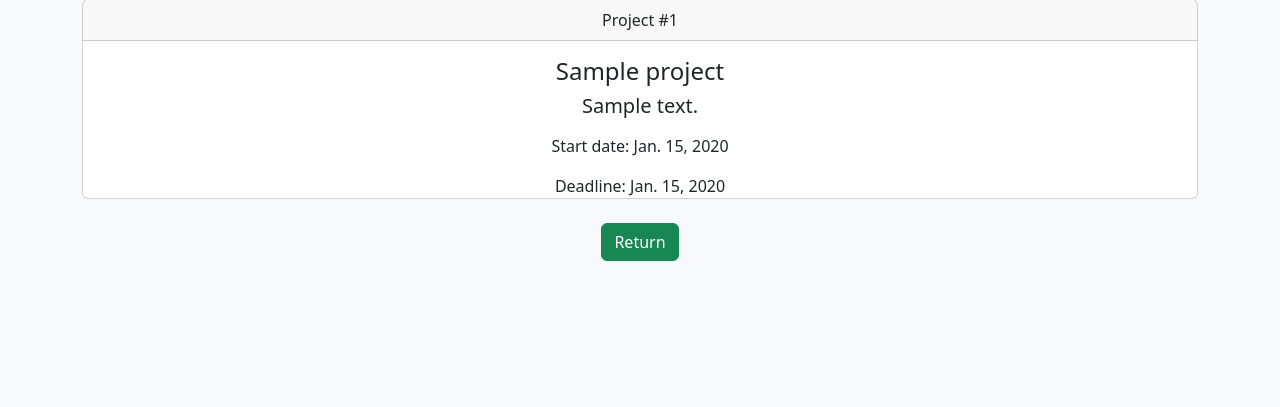
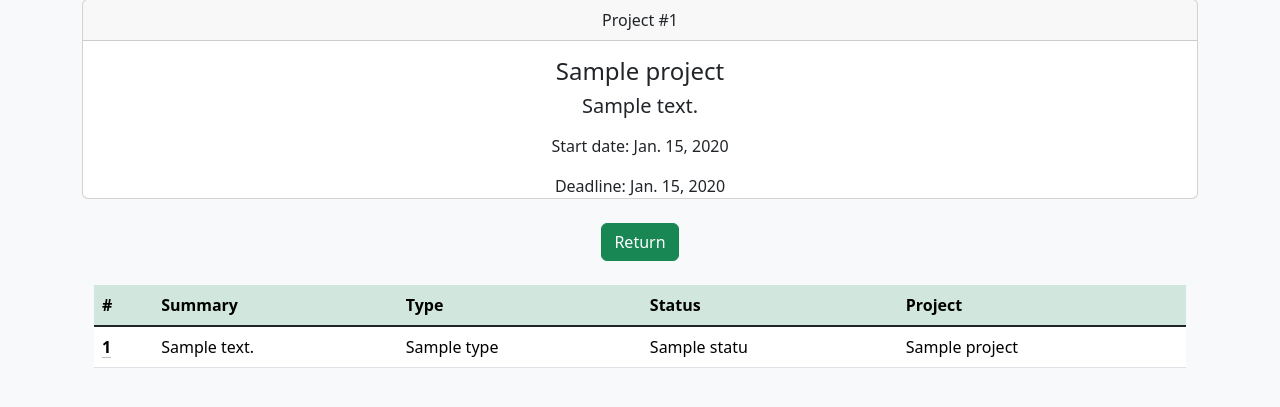
Before and after one commit to leeroma/issue_tracker, a Django app: page /projects/project/1 in a window 1280 px wide. Shown: the part 57-464 px from the top of the page. Run offline with Django 5.2, Linux system fonts and the light colour scheme; tables that the repository leaves empty hold one stand-in row (values such as "Sample post"); parts of the project's set-up code (start-up, migrations or seed data) failed here and were passed over; some libraries are stand-ins or nearby versions.

Commit message:
added list of issues in associated project, creating adding issue in project (project is set automatically depending on project you're adding an issue in)

```diff
--- a/issuetracker/forms.py
+++ b/issuetracker/forms.py
@@ -7,7 +7,7 @@ from issuetracker.models import Issue, Status, Type, Project
 class IssueForm(ModelForm):
     class Meta:
         model = Issue
-        exclude = ['created_by', 'updated_by']
+        exclude = ['created_by', 'updated_by', 'project',]
 
 
 class StatusForm(ModelForm):
--- a/issuetracker/models.py
+++ b/issuetracker/models.py
@@ -39,7 +39,7 @@ class Issue(models.Model):
     status = models.ForeignKey(Status, on_delete=models.PROTECT, related_name='status', verbose_name='Статус')
     type = models.ForeignKey(Type, on_delete=models.PROTECT, related_name='type', verbose_name='Тип')
 
-    project = models.ForeignKey(Project, on_delete=models.PROTECT, related_name='project', verbose_name='Проект',
+    project = models.ForeignKey(Project, on_delete=models.CASCADE, related_name='issues', verbose_name='Проект',
                                 default=1)
     created_at = models.DateTimeField('Дата создания', auto_now_add=True)
     updated_at = models.DateTimeField('Дата обновления', auto_now=True)
--- a/issuetracker/urls.py
+++ b/issuetracker/urls.py
@@ -1,11 +1,11 @@
 from django.urls import path
 
 from issuetracker.views import IssueListView, CreateIssueView, CreateStatusView, IssueDetailView, UpdateIssueView, \
-    DeleteIssueView, ProjectListView, ProjectDetailView, ProjectCreateView, ProjectUpdateView
+    DeleteIssueView, ProjectListView, ProjectDetailView, ProjectCreateView, ProjectUpdateView, ProjectDeleteView
 
 urlpatterns = [
     path('', IssueListView.as_view(), name='issues'),
-    path('create_issue', CreateIssueView.as_view(), name='create_issue'),
+    path('projects/create_issue/<int:pk>', CreateIssueView.as_view(), name='create_issue'),
     path('create_status', CreateStatusView.as_view(), name='create_status'),
     path('issue/<int:pk>', IssueDetailView.as_view(), name='issue'),
     path('update_issue/<int:pk>', UpdateIssueView.as_view(), name='update_issue'),
@@ -14,4 +14,5 @@ urlpatterns = [
     path('projects/project/<int:pk>', ProjectDetailView.as_view(), name='project'),
     path('projects/create_project', ProjectCreateView.as_view(), name='create_project'),
     path('projects/update_project/<int:pk>', ProjectUpdateView.as_view(), name='update_project'),
+    path('projects/delete_project/<int:pk>', ProjectDeleteView.as_view(), name='delete_project'),
 ]
--- a/issuetracker/views.py
+++ b/issuetracker/views.py
@@ -53,13 +53,26 @@ class CreateIssueView(LoginRequiredMixin, CreateView):
     form_class = IssueForm
     template_name = 'create_issue.html'
 
+    def get_context_data(self, **kwargs):
+        context = super().get_context_data(**kwargs)
+        project = get_object_or_404(Project, pk=self.kwargs['pk'])
+        context['project'] = project
+        return context
+
     def post(self, request, *args, **kwargs):
         form = self.form_class(request.POST)
         if form.is_valid():
-            issue = form.save()
+            issue = Issue.objects.create(
+                project_id=kwargs['pk'],
+                summary=form.cleaned_data['summary'],
+                description=form.cleaned_data['description'],
+                status=form.cleaned_data['status'],
+                type=form.cleaned_data['type'],
+            )
+            issue.save()
             return HttpResponseRedirect(reverse('issue', args=[issue.id]))
 
-        return render(request, self.template_name, {'form': form})
+        return render(request, 'create_issue.html', context={'form': form})
 
 
 class CreateStatusView(LoginRequiredMixin, CreateView):
@@ -120,6 +133,8 @@ class ProjectDetailView(DetailView):
 
     def get_context_data(self, **kwargs):
         context = super().get_context_data(**kwargs)
+        context['issues'] = context.get('project').issues.all()
+        context['issue_form'] = IssueForm()
         return context
 
 
@@ -149,3 +164,10 @@ class ProjectUpdateView(LoginRequiredMixin, UpdateView):
             return HttpResponseRedirect(reverse('project', args=[project.pk]))
 
         return render(request, self.template_name, {'form': form})
+
+
+class ProjectDeleteView(LoginRequiredMixin, DeleteView):
+    model = Project
+
+    def get_success_url(self):
+        return reverse('projects')
--- a/templates/base.html
+++ b/templates/base.html
@@ -42,16 +42,12 @@
                         <a class="nav-link active" aria-current="page" href="{% url 'projects' %}">Projects</a>
                     </li>
                     <li class="nav-item dropdown">
-                        <a class="nav-link dropdown-toggle {% if not request.user.is_authenticated %}disabled{% endif %}"
+                        <a class="nav-link dropdown-toggle {% if not request.user.is_authenticated %}disabled{% else %}active{% endif %}"
                            href="#" role="button" data-bs-toggle="dropdown"
                            aria-expanded="false">
                             Actions
                         </a>
                         <ul class="dropdown-menu dropdown-menu-dark">
-                            <li><a class="dropdown-item" href="{% url 'create_issue' %}">Add issue</a></li>
-                            <li>
-                                <hr class="dropdown-divider">
-                            </li>
                             <li><a class="dropdown-item" href="{% url 'create_status' %}">Add status</a></li>
                             <li>
                                 <hr class="dropdown-divider">
--- a/templates/create_issue.html
+++ b/templates/create_issue.html
@@ -4,7 +4,7 @@
 
 {% block content %}
     <br>
-    <form action="{% url 'create_issue' %}" method="post" class="form">
+    <form action="{% url 'create_issue' project.pk %}" method="post" class="form">
         {% csrf_token %}
         {% bootstrap_form form %}
         {% buttons %}
--- /dev/null
+++ b/templates/partial/issues_list.html
@@ -0,0 +1,25 @@
+
+        <table class="table table-hover">
+        <thead class="table-success">
+        <tr>
+            <th scope="col">#</th>
+            <th scope="col">Summary</th>
+            <th scope="col">Type</th>
+            <th scope="col">Status</th>
+            <th scope="col">Project</th>
+        </tr>
+        </thead>
+        <tbody class="table-group-divider">
+{% for issue in issues %}
+    <tr>
+        <th scope="row"><a
+                class="link-body-emphasis link-offset-2 link-underline-opacity-25 link-underline-opacity-75-hover"
+                href="{% url 'issue' issue.pk %}">{{ issue.pk }}</a></th>
+        <td>{{ issue.summary }}</td>
+        <td>{{ issue.type }}</td>
+        <td>{{ issue.status }}</td>
+        <td>{{ issue.project }}</td>
+    </tr>
+{% endfor %}
+</tbody>
+</table>
--- a/templates/projects/project.html
+++ b/templates/projects/project.html
@@ -1,4 +1,5 @@
 {% extends 'base.html' %}
+{% load bootstrap5 %}
 {% block title %}Project {{ project.pk }}{% endblock %}
 {% block content %}
     <div class="card text-center">
@@ -10,18 +11,58 @@
             <h5 class="card-text">{{ project.description }}</h5>
         </div>
         <p class="card-text">Start date: {{ project.start }}</p>
-        <p class="card-text">Deadline: {% if not project.deadline %}Not set{% else %}{{ project.deadline }}{% endif %}</p>
+        <p class="card-text">Deadline: {% if not project.deadline %}Not set{% else %}
+            {{ project.deadline }}{% endif %}</p>
     </div>
     <br>
     <div class="d-flex justify-content-center">
         {% if not request.user.is_authenticated %}
-        <a href="{% url 'projects' %}" class="btn btn-success">Return</a>
+            <a href="{% url 'projects' %}" class="btn btn-success">Return</a>
         {% else %}
-        <div class="btn-group" role="group" aria-label="Large button group">
-            <a href="{% url 'projects' %}" class="btn btn-success">Return</a>
-            <a href="{% url 'update_project' project.pk %}" class="btn btn-secondary">Edit</a>
+            <div class="btn-group" role="group" aria-label="Large button group">
+                <a href="{% url 'projects' %}" class="btn btn-primary">Return</a>
+                <a href="{% url 'update_project' project.pk %}" class="btn btn-secondary">Edit</a>
+                <a class="btn btn-danger" data-bs-toggle="modal" data-bs-target="#staticBackdropDelete">Delete</a>
+                <a href="{% url 'create_issue' project.pk %}" class="btn btn-success">Add Issue</a>
+            </div>
+        {% endif %}
+        <div class="modal fade" id="staticBackdropDelete" data-bs-backdrop="static" data-bs-keyboard="false"
+             tabindex="-1"
+             aria-labelledby="staticBackdropLabelDelete" aria-hidden="true">
+            <div class="modal-dialog">
+                <div class="modal-content">
+                    <div class="modal-header">
+                        <h1 class="modal-title fs-5" id="staticBackdropLabelDelete">Delete Project
+                            #{{ project.pk }}</h1>
+                        <button type="button" class="btn-close" data-bs-dismiss="modal" aria-label="Close"></button>
+                    </div>
+                    <div class="modal-body">
+                        Are you sure you want to delete Project "{{ project.name }}". It will also delete all issues in
+                        this project
+                    </div>
+                    <div class="modal-footer">
+                        <button type="button" class="btn btn-secondary" data-bs-dismiss="modal">Close</button>
+                        <form action="{% url 'delete_project' project.pk %}" method="post">
+                            {% csrf_token %}
+                            <button type="submit" class="btn btn-danger">Confirm</button>
+                        </form>
+                    </div>
+                </div>
+            </div>
         </div>
     </div>
+    <div class="container">
+        <br>
+        {% if not issues %}
+            <div class="text-center">
+                <div>
+                    <h3>No issues in this project</h3>
+                </div>
+            </div>
+        {% else %}
+            {% include 'partial/issues_list.html' %}
         {% endif %}
+    </div>
+
 
 {% endblock %}
```
Also changed, not shown: templates/index.html (+5 -29 lines).
